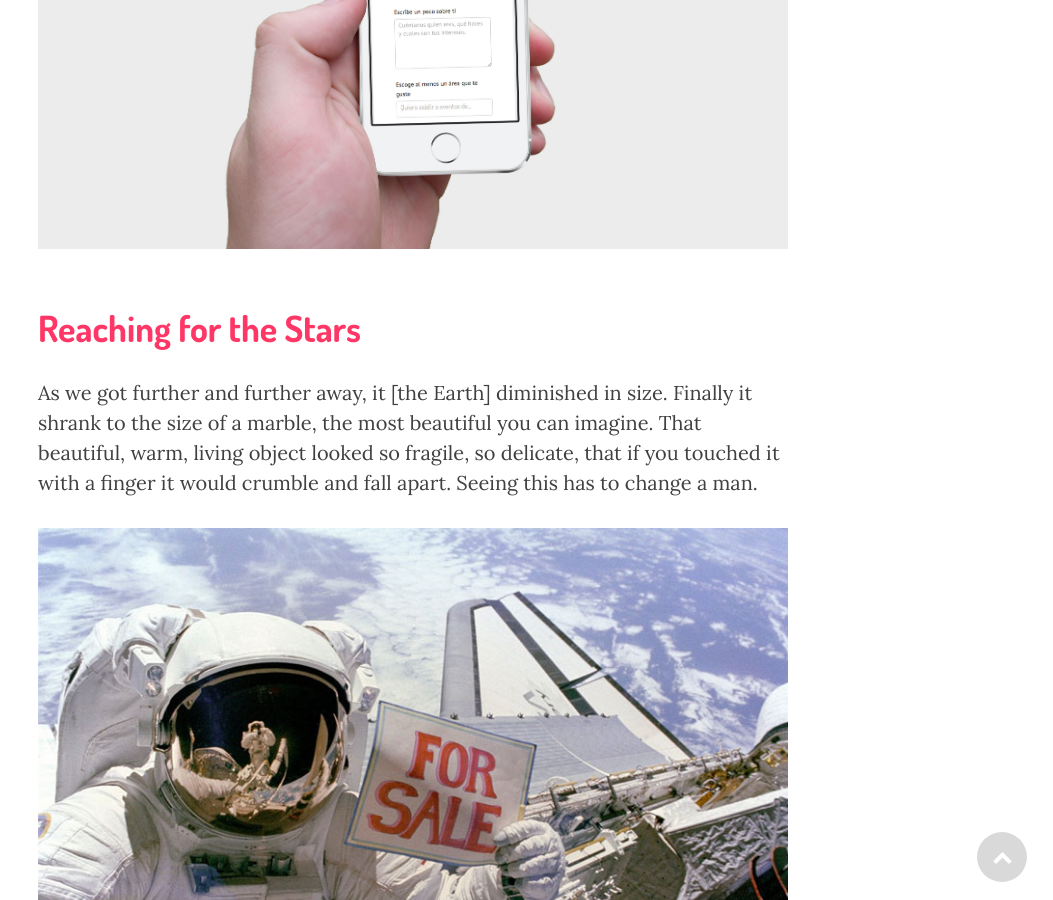
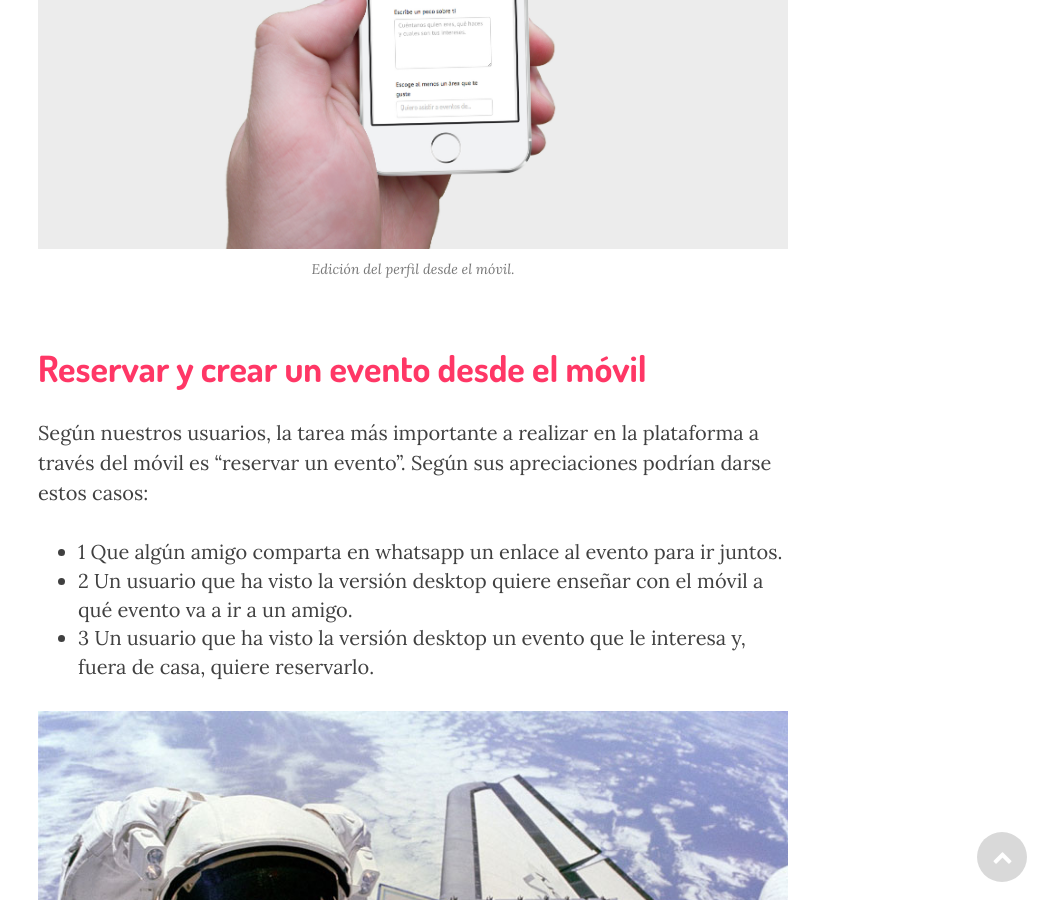
Before and after one commit to Rooof-Project/memoria, a Jekyll site: the page built from _posts/2015-04-13-Release-4.markdown, in a window 1280 px wide and 900 px high, scrolled down 6423 px. Shown: the whole window, without its empty margins (227-1280 px from the left). Built offline with Jekyll 4.4.1, drawn with Linux system fonts in a browser that asks for light colours; nearby versions of some CDN libraries.

Commit message:
Updated 2015-04-13-Release-4.markdown

```diff
--- a/_posts/2015-04-13-Release-4.markdown
+++ b/_posts/2015-04-13-Release-4.markdown
@@ -75,11 +75,18 @@ published: true
 <img src="{{ site.baseurl }}/img/perfil-tutu.jpg" alt="Perfil">
 
 <img src="{{ site.baseurl }}/img/perfil-editar.jpg" alt="Editar perfil">
+<span class="caption text-muted">Edición del perfil desde el móvil.</span>
 
 
-<h2 class="section-heading">Reaching for the Stars</h2>
+<h2 class="section-heading">Reservar y crear un evento desde el móvil</h2>
 
-<p>As we got further and further away, it [the Earth] diminished in size. Finally it shrank to the size of a marble, the most beautiful you can imagine. That beautiful, warm, living object looked so fragile, so delicate, that if you touched it with a finger it would crumble and fall apart. Seeing this has to change a man.</p>
+<p>Según nuestros usuarios, la tarea más importante a realizar en la plataforma a través del móvil es “reservar un evento”. Según sus apreciaciones podrían darse estos casos:
+<ul>
+<li>1 Que algún amigo comparta en whatsapp un enlace al evento para ir juntos. </li>
+<li>2 Un usuario que ha visto la versión desktop quiere enseñar con el móvil a qué evento va a ir a un amigo.</li>
+<li>3 Un usuario que ha visto la versión desktop un evento que le interesa y, fuera de casa, quiere reservarlo.</li>
+</ul>
+</p>
 
 <a href="#">
     <img src="{{ site.baseurl }}/img/post-sample-image.jpg" alt="Post Sample Image">
```
